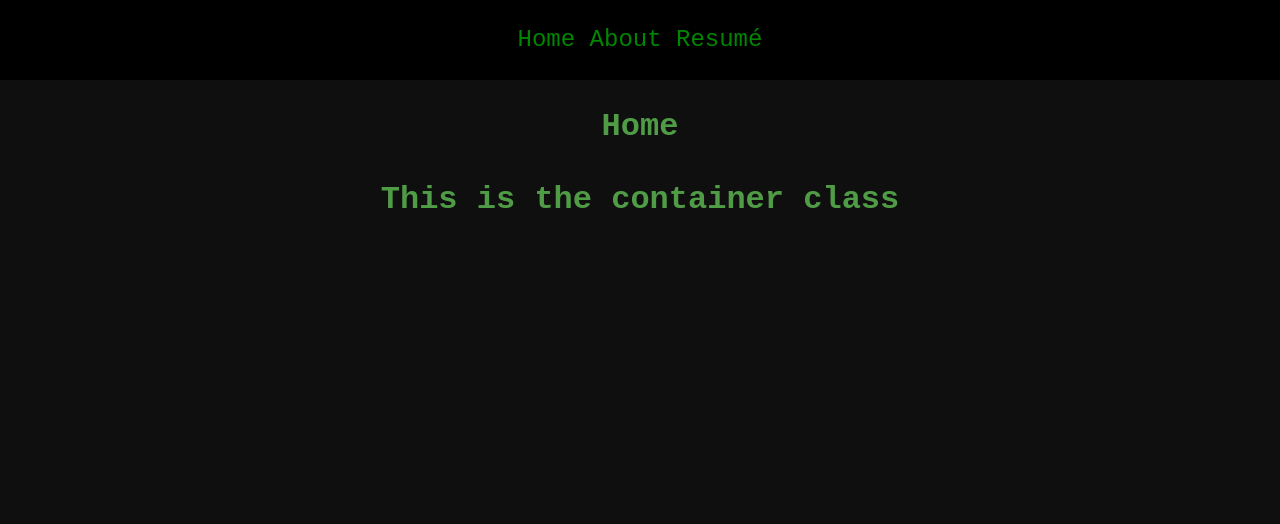
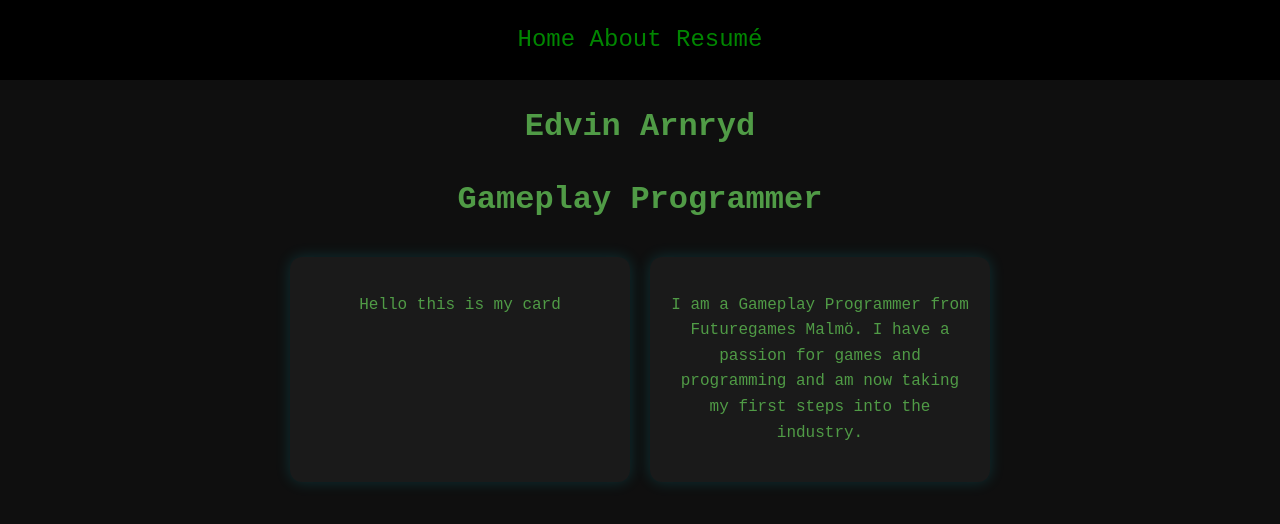
Before and after one commit to EdvinArnryd/PortfolioWebsite, a plain HTML site: page index.html in a window 1280 px wide. Drawn offline with Linux system fonts and the light colour scheme.

Commit message:
Worked a bit with the cards

```diff
--- a/index.html
+++ b/index.html
@@ -22,11 +22,23 @@
     </header>
 
     <main>
-        <h1>Home</h1>
+        <h1>Edvin Arnryd</h1>
 
         <div class="container">
-            <h1>This is the container class</h1>
+            <h1>Gameplay Programmer</h1>
         </div>
+
+        <div class="cardParent">
+            <div class="card">
+                <p>Hello this is my card</p>
+            </div>
+
+            <div class="card">
+                <p>I am a Gameplay Programmer from Futuregames Malmö. I have a passion for games and programming and am now taking my first steps into the industry.</p>
+            </div>
+        </div>
+
+
     </main>
 
 </body>
--- a/style.css
+++ b/style.css
@@ -1,5 +1,4 @@
 body {
-    margin: 40px;
     line-height: 1.6;
     background: #0f0f0f;
     color: #509b46;
@@ -22,3 +21,24 @@ a{
     text-decoration: none;
     color:rgb(0, 134, 0);
 }
+
+.cardParent{
+    display: flex;
+    justify-content: center;
+}
+
+.card {
+    background: #1a1a1a;
+    padding: 20px;
+    border-radius: 12px;
+    box-shadow: 0 0 15px rgba(0, 234, 255, 0.15);
+    transition: 0.3s;
+    margin: 10px;
+    max-width: 300px;
+    min-width: 300px;
+}
+
+.card:hover {
+    box-shadow: 0 0 25px rgba(0, 234, 255, 0.4);
+    transform: translateY(-4px);
+}
```
